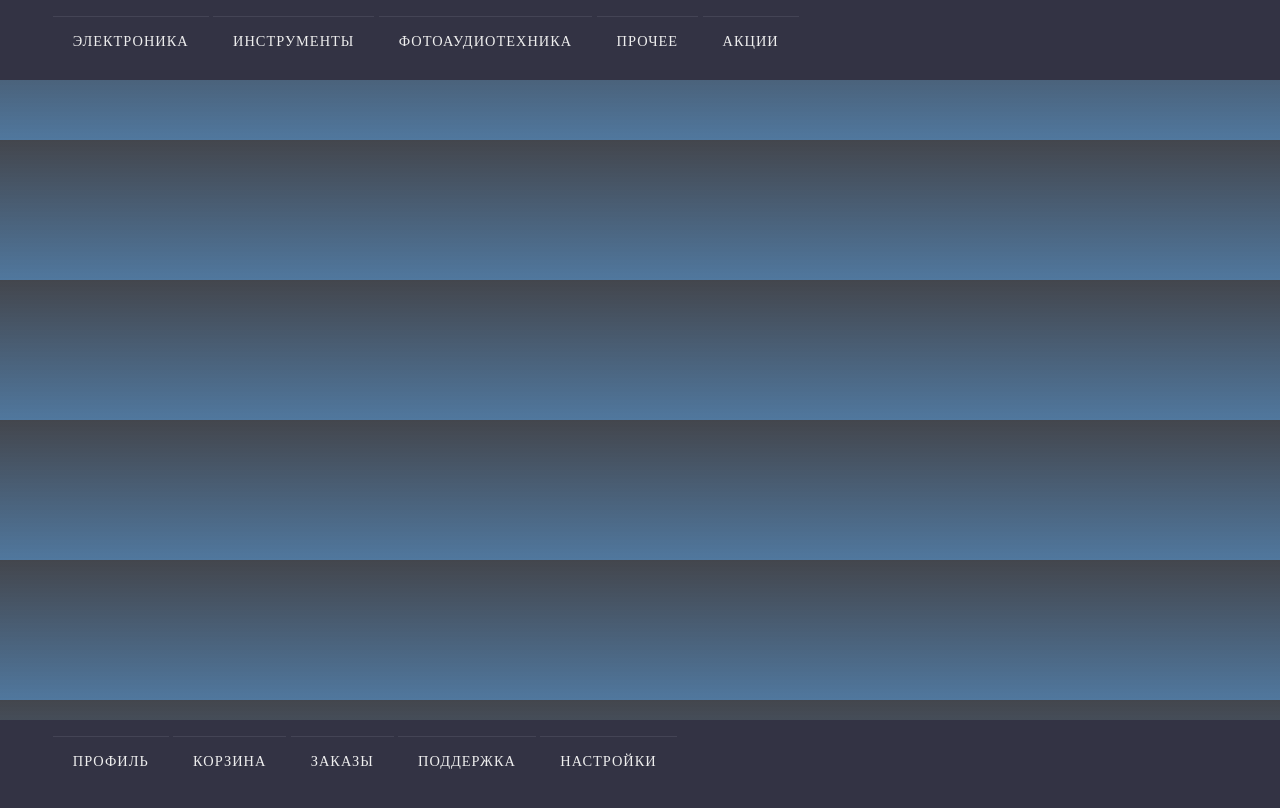
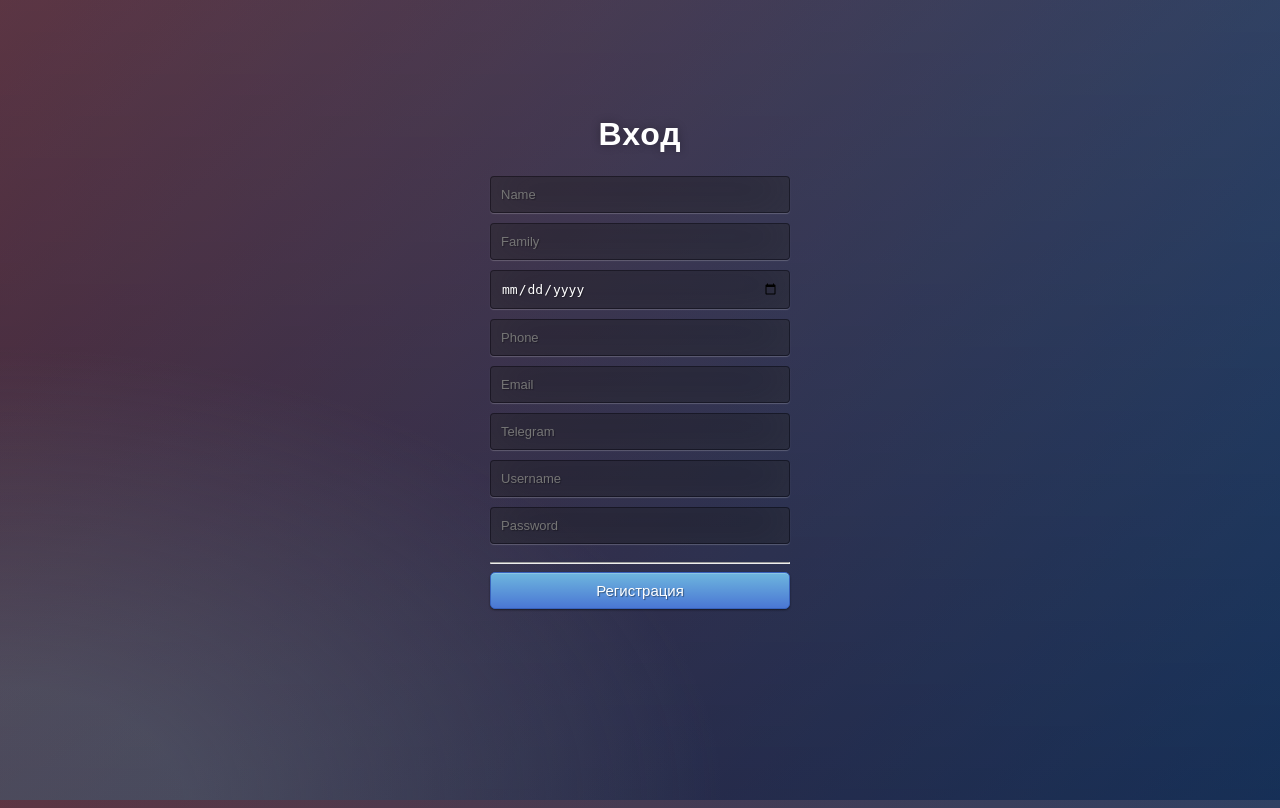
Before and after one commit to YuranIgnatenko/web-shop, a Flask app: page /registration in a window 1280 px wide. Before the commit the page ends 769 px from the top, so only its background shows below. Run offline with Flask 3, Linux system fonts and the light colour scheme; data that the repository does not hold is empty.

Commit message:
APPEND COOKIES AND REDIS

```diff
--- a/app.py
+++ b/app.py
@@ -1,18 +1,23 @@
 from flask import Flask, request, render_template, make_response, redirect
 from services import parser, models
-from config import Config
 
 import redis, random
+from services.models import Settings, Config
 
-class ManagerDataBase():
+
+class ManagerRedis():
 	def __init__(self):
 		self.cursor = redis.Redis("127.0.0.1", 6379, 0)
+
+	def get_cursor(self) -> redis.Redis:
+		return self.cursor
 
 	def set(self, key:str, value:any) -> None:
 		self.cursor.set(key, value)
 
 class ManagerCookies():
 	def __init__(self, cursor:redis.Redis):
+		print("+++++", cursor)
 		self.cursor = cursor
 
 	def is_match_cookies(self) -> bool:
@@ -20,35 +25,36 @@ class ManagerCookies():
 			return False
 		return True
 
-	def set_cookies_auth(self):
-		token = str(self.init_token())
-		response = make_response(render_template('settings.html'))
-		response.mimetype = 'text/plain'
-		print(response)
-		# response.set_cookie("token", token)
-		self.cursor.set(token, "test")
+	def set_cookies_auth(self, dict_data_user:dict):
+		token = self.init_token_str()
+		response = redirect("/settings")
+		print(f"RESPONSE RESULT:{response}")
 
-
+		response.set_cookie("token", token)
+		response.set_cookie("name", dict_data_user['name'])
+		response.set_cookie("family", dict_data_user['family'])
+		response.set_cookie("birthday", dict_data_user['birthday'])
+		response.set_cookie("phone", dict_data_user['phone'])
+		response.set_cookie("email", dict_data_user['email'])
+		response.set_cookie("telegram", dict_data_user['telegram'])
+		response.set_cookie("login", dict_data_user['login'])
+		response.set_cookie("password", dict_data_user['password'])
+		copy_dict_data_user = dict_data_user
+		copy_dict_data_user["settings_pic_profile"] = "https://png.pngtree.com/thumb_back/fh260/background/20230612/pngtree-in-the-style-of-2d-game-art-image_2884743.jpg"
+		self.cursor.hmset(token, copy_dict_data_user)
 		return response
 
+	def init_token_str(self) -> str:
+		token = random.randint(100_000, 999_999)
+		return str(token)
 
-	def init_token(self) -> int:
-		token = random.randint(100_000, 999_999)
-		return token
-
-class Settings():
-	def __init__(self, conf:Config):
-		self.conf = conf
-		self.dict_settings_values = {}
-	def resave_values(self) -> None:
-		self.conf.rewrite_from_dict(self.dict_settings_values)
 
 
 class WebApp():
 	def __init__(self) -> None:
 		self.conf = Config("config.json")
-		self.mng_database = ManagerDataBase()
-		self.mng_cookies = ManagerCookies(self.mng_database)
+		self.mng_redis = ManagerRedis()
+		self.mng_cookies = ManagerCookies(self.mng_redis.get_cursor())
 		self.app = Flask(__name__)
 		self.service_parser = parser.Parser()
 		self.active_number_page = 1
@@ -120,17 +126,21 @@ class WebApp():
 
 		@self.app.route('/settings')
 		def route_settings():
-			self.settings.dict_settings_values = self.conf.data
+			# self.settings.dict_settings_values = self.conf.data
+			cookies_token = request.cookies.get('token')
+			print(cookies_token)
+			temp_data = self.mng_redis.cursor.hgetall(cookies_token)
+			# temp_data = {temp_data}
+			print("TEMP DATA FROM REDIS FOR TOKEN",temp_data)
+			self.settings.dict_settings_values = temp_data
 			return render_template('settings.html', settings=self.settings)
 
 		@self.app.route('/settings_apply', methods=['POST'])
 		def route_settings_apply():
 			form_settings = request.form
-			# self.settings.dict_settings_values = {}
 			for field in form_settings:
 				self.settings.dict_settings_values[field] = form_settings[field]
 			self.conf.rewrite_from_dict(self.settings.dict_settings_values)
-			# self.settings.resave_values()
 			return render_template('settings.html', settings=self.settings)
 
 		@self.app.route('/support')
@@ -159,8 +169,28 @@ class WebApp():
 
 		@self.app.route('/auth', methods=['POST'])
 		def route_cookies():
+			self.settings.dict_settings_values = self.conf.data
 			if self.mng_cookies.is_match_cookies() == False:
-				return self.mng_cookies.set_cookies_auth()
+				temp_data = {}
+				return self.mng_cookies.set_cookies_auth(temp_data)
+
+			return redirect('/registration')
+
+		@self.app.route('/registration')
+		def route_registration():
+			return render_template('registration.html')
+
+		@self.app.route('/registration_apply', methods=['POST'])
+		def route_registration_apply():
+			temp_data = {}
+			form_registration = request.form
+			for field in form_registration:
+				temp_data[field] = form_registration[field]
+			# self.conf.rewrite_from_dict(self.settings.dict_settings_values)
+			# return render_template('settings.html', settings=self.settings)
+			print(temp_data)
+			response_redirect_settings = self.mng_cookies.set_cookies_auth(temp_data)
+			return response_redirect_settings
 
 	def start_app(self) -> None:
 		self.app.run(debug=False)
--- a/templates/products.html
+++ b/templates/products.html
@@ -77,6 +77,7 @@
 
 	<nav class="nav_down" role="navigation">
 		<ul>
+			<li><a href="/login">вход</a></li>
 			<li><a href="/profile">профиль</a></li>
 			<li><a href="/saved">корзина</a></li>
 			<li><a href="/orders">заказы</a></li>
--- a/templates/registration.html
+++ b/templates/registration.html
@@ -1,362 +1,201 @@
 <!DOCTYPE html>
-<html lang="ru-ru">
+<html lang="en">
 
 <head>
+	<meta charset="UTF-8">
+	<meta name="viewport" content="width=device-width, initial-scale=1.0">
+	<title>Document</title>
+</head>
 
-
-	<meta content="text/html; charset=utf-8" http-equiv="Content-Type">
-	<meta name="keywords" content="" />
-	<meta name="description" content="" />
-	<!-- <meta content="width=device-width, initial-scale=1, user-scalable=no, maximum-scale=1" name="viewport"> -->
-	<meta name="viewport" content="width=1200px">
-	<title>Регистрация</title>
-
+<body>
 
 	<style>
-		:root {
+		@import url(https://fonts.googleapis.com/css?family=Open+Sans);
 
-			--mainSchemeColor: #804C3E;
-
-			/* color element */
-			--mainContrastSchemeColor: #3584a4;
-			/* hover to element */
-			--mainContrastSchemeColor-darken10: #052f3f;
-
-			--catalogTitleColor: #333;
-
-			--mainSchemeColorHover: #1a791f;
-			--mainContrastSchemeColorHover: #f5946b;
-
-			--menuBorderDarken: #7b4739;
-
-			--mainSchemeColor-darken10: #764234;
-			--mainSchemeColor-darken20: #6c382a;
-			--mainSchemeColor-darken30: #622e20;
-			--mainSchemeColor-lighten10: #8a5648;
-			--mainSchemeColor-lighten20: #946052;
-
-
-
-			--mainContrastSchemeColor-darken20: #eb8a61;
-			--mainContrastSchemeColor-darken30: #e18057;
-			--mainContrastSchemeColor-lighten10: #ffa87f;
-			--mainContrastSchemeColor-lighten20: #ffb289;
+		.btn {
+			display: inline-block;
+			*display: inline;
+			*zoom: 1;
+			padding: 4px 10px 4px;
+			margin-bottom: 0;
+			font-size: 13px;
+			line-height: 18px;
+			color: #333333;
+			text-align: center;
+			text-shadow: 0 1px 1px rgba(255, 255, 255, 0.75);
+			vertical-align: middle;
+			background-color: #f5f5f5;
+			background-image: -moz-linear-gradient(top, #ffffff, #e6e6e6);
+			background-image: -ms-linear-gradient(top, #ffffff, #e6e6e6);
+			background-image: -webkit-gradient(linear, 0 0, 0 100%, from(#ffffff), to(#e6e6e6));
+			background-image: -webkit-linear-gradient(top, #ffffff, #e6e6e6);
+			background-image: -o-linear-gradient(top, #ffffff, #e6e6e6);
+			background-image: linear-gradient(top, #ffffff, #e6e6e6);
+			background-repeat: repeat-x;
+			filter: progid:dximagetransform.microsoft.gradient(startColorstr=#ffffff, endColorstr=#e6e6e6, GradientType=0);
+			border-color: #e6e6e6 #e6e6e6 #e6e6e6;
+			border-color: rgba(0, 0, 0, 0.1) rgba(0, 0, 0, 0.1) rgba(0, 0, 0, 0.25);
+			border: 1px solid #e6e6e6;
+			-webkit-border-radius: 4px;
+			-moz-border-radius: 4px;
+			border-radius: 4px;
+			-webkit-box-shadow: inset 0 1px 0 rgba(255, 255, 255, 0.2), 0 1px 2px rgba(0, 0, 0, 0.05);
+			-moz-box-shadow: inset 0 1px 0 rgba(255, 255, 255, 0.2), 0 1px 2px rgba(0, 0, 0, 0.05);
+			box-shadow: inset 0 1px 0 rgba(255, 255, 255, 0.2), 0 1px 2px rgba(0, 0, 0, 0.05);
+			cursor: pointer;
+			*margin-left: .3em;
 		}
 
-		div>a>span {
-			background-color: var(--mainContrastSchemeColor);
-			color: white;
-			padding: 4px;
+		.btn:hover,
+		.btn:active,
+		.btn.active,
+		.btn.disabled,
+		.btn[disabled] {
+			background-color: #e6e6e6;
+		}
+
+		.btn-large {
+			padding: 9px 14px;
+			font-size: 15px;
+			line-height: normal;
+			-webkit-border-radius: 5px;
+			-moz-border-radius: 5px;
 			border-radius: 5px;
 		}
 
-		div>a>span:hover {
-			background-color: var(--mainContrastSchemeColor-darken10);
+		.btn:hover {
+			color: #333333;
+			text-decoration: none;
+			background-color: #e6e6e6;
+			background-position: 0 -15px;
+			-webkit-transition: background-position 0.1s linear;
+			-moz-transition: background-position 0.1s linear;
+			-ms-transition: background-position 0.1s linear;
+			-o-transition: background-position 0.1s linear;
+			transition: background-position 0.1s linear;
 		}
 
-		.link_btn {
-			background-color: var(--mainContrastSchemeColor);
-			padding: 4px;
-			border-radius: 5px;
+		.btn-primary,
+		.btn-primary:hover {
+			text-shadow: 0 -1px 0 rgba(0, 0, 0, 0.25);
+			color: #ffffff;
 		}
 
-		.link_btn:hover {
-			background-color: var(--mainContrastSchemeColor-darken10);
+		.btn-primary.active {
+			color: rgba(255, 255, 255, 0.75);
 		}
 
-		.input_form_field {
-			background-color: #946052;
-			color: #104d64;
+		.btn-primary {
+			background-color: #4a77d4;
+			background-image: -moz-linear-gradient(top, #6eb6de, #4a77d4);
+			background-image: -ms-linear-gradient(top, #6eb6de, #4a77d4);
+			background-image: -webkit-gradient(linear, 0 0, 0 100%, from(#6eb6de), to(#4a77d4));
+			background-image: -webkit-linear-gradient(top, #6eb6de, #4a77d4);
+			background-image: -o-linear-gradient(top, #6eb6de, #4a77d4);
+			background-image: linear-gradient(top, #6eb6de, #4a77d4);
+			background-repeat: repeat-x;
+			filter: progid:dximagetransform.microsoft.gradient(startColorstr=#6eb6de, endColorstr=#4a77d4, GradientType=0);
+			border: 1px solid #3762bc;
+			text-shadow: 1px 1px 1px rgba(0, 0, 0, 0.4);
+			box-shadow: inset 0 1px 0 rgba(255, 255, 255, 0.2), 0 1px 2px rgba(0, 0, 0, 0.5);
 		}
 
-		.input_form_field:hover {
-			background-color: #946052;
-			color: #000000;
+		.btn-primary:hover,
+		.btn-primary:active,
+		.btn-primary.active,
+		.btn-primary.disabled,
+		.btn-primary[disabled] {
+			filter: none;
+			background-color: #4a77d4;
+		}
+
+		.btn-block {
+			width: 100%;
+			display: block;
+		}
+
+		* {
+			-webkit-box-sizing: border-box;
+			-moz-box-sizing: border-box;
+			-ms-box-sizing: border-box;
+			-o-box-sizing: border-box;
+			box-sizing: border-box;
+		}
+
+		html {
+			width: 100%;
+			height: 100%;
+			overflow: hidden;
+		}
+
+		body {
+			width: 100%;
+			height: 100%;
+			font-family: 'Open Sans', sans-serif;
+			background: #092756;
+			background: -moz-radial-gradient(0% 100%, ellipse cover, rgba(104, 128, 138, .4) 10%, rgba(138, 114, 76, 0) 40%), -moz-linear-gradient(top, rgba(57, 173, 219, .25) 0%, rgba(42, 60, 87, .4) 100%), -moz-linear-gradient(-45deg, #670d10 0%, #092756 100%);
+			background: -webkit-radial-gradient(0% 100%, ellipse cover, rgba(104, 128, 138, .4) 10%, rgba(138, 114, 76, 0) 40%), -webkit-linear-gradient(top, rgba(57, 173, 219, .25) 0%, rgba(42, 60, 87, .4) 100%), -webkit-linear-gradient(-45deg, #670d10 0%, #092756 100%);
+			background: -o-radial-gradient(0% 100%, ellipse cover, rgba(104, 128, 138, .4) 10%, rgba(138, 114, 76, 0) 40%), -o-linear-gradient(top, rgba(57, 173, 219, .25) 0%, rgba(42, 60, 87, .4) 100%), -o-linear-gradient(-45deg, #670d10 0%, #092756 100%);
+			background: -ms-radial-gradient(0% 100%, ellipse cover, rgba(104, 128, 138, .4) 10%, rgba(138, 114, 76, 0) 40%), -ms-linear-gradient(top, rgba(57, 173, 219, .25) 0%, rgba(42, 60, 87, .4) 100%), -ms-linear-gradient(-45deg, #670d10 0%, #092756 100%);
+			background: -webkit-radial-gradient(0% 100%, ellipse cover, rgba(104, 128, 138, .4) 10%, rgba(138, 114, 76, 0) 40%), linear-gradient(to bottom, rgba(57, 173, 219, .25) 0%, rgba(42, 60, 87, .4) 100%), linear-gradient(135deg, #670d10 0%, #092756 100%);
+			filter: progid:DXImageTransform.Microsoft.gradient(startColorstr='#3E1D6D', endColorstr='#092756', GradientType=1);
+		}
+
+		.login {
+			position: absolute;
+			top: 30%;
+			left: 50%;
+			margin: -150px 0 0 -150px;
+			width: 300px;
+			height: 300px;
+		}
+
+		.login h1 {
+			color: #fff;
+			text-shadow: 0 0 10px rgba(0, 0, 0, 0.3);
+			letter-spacing: 1px;
+			text-align: center;
+		}
+
+		input {
+			width: 100%;
+			margin-bottom: 10px;
+			background: rgba(0, 0, 0, 0.3);
+			border: none;
+			outline: none;
+			padding: 10px;
+			font-size: 13px;
+			color: #fff;
+			text-shadow: 1px 1px 1px rgba(0, 0, 0, 0.3);
+			border: 1px solid rgba(0, 0, 0, 0.3);
+			border-radius: 4px;
+			box-shadow: inset 0 -5px 45px rgba(100, 100, 100, 0.2), 0 1px 1px rgba(255, 255, 255, 0.2);
+			-webkit-transition: box-shadow .5s ease;
+			-moz-transition: box-shadow .5s ease;
+			-o-transition: box-shadow .5s ease;
+			-ms-transition: box-shadow .5s ease;
+			transition: box-shadow .5s ease;
+		}
+
+		input:focus {
+			box-shadow: inset 0 -5px 45px rgba(100, 100, 100, 0.4), 0 1px 1px rgba(255, 255, 255, 0.2);
 		}
 	</style>
-
-	<link href="http://new15942715563356.myaddshop.ru/css/shop/themes/base/style.css?ver=1691644398" rel="stylesheet"
-		type="text/css">
-	<link href="http://new15942715563356.myaddshop.ru/css/shop/themes/templates/michigan.css?ver=1691644398"
-		rel="stylesheet" type="text/css">
-	<link href="http://new15942715563356.myaddshop.ru/css/shop/mobile.css?ver=1691644398" rel="stylesheet"
-		type="text/css" media="(max-width: 1366px)">
-
-	<script>
-		window.shop_currency = 'руб.';
-		window.shop_id = '1010';
-		window.customer_discount = '';
-		window.template_class = 'michigan';
-		window.item_img_zoom = '0';
-		window.promo_discount = null;
-		window.promo_title = null;
-		window.one_click_buy = 1;
-	</script> <!-- gsc start -->
-
-	<!-- gsc end -->
-
-	<!-- ywm start -->
-
-	<!-- ywm end -->
-
-
-	<!-- Подключите тут важные скрипты и стили. -->
-</head>
-
-<body class=" michigan  rate_1 shop_1010" data-template="michigan" data-color-scheme="spicy">
-	<div class="wrapper">
-
-		<header>
-			<div class="header-top">
-				<div class="inner">
-					<div class="email-wrapper">
-						<a href="mailto:{{ .Email}}">{{ .Email}}</a>
-					</div>
-
-					<div class="phone">
-						<a href="tel:{{ .Phone}}">{{ .Phone}}</a>
-					</div>
-
-					<div class="login_or_reg">
-						{{if .IsLogin}}
-						<a>Пользователь:{{ .NameLogin }}</a>
-						<hr>
-						<a class="link_btn" href="/out">Выход</a>
-						{{else}}
-						<a class="link_btn" href="/login">Вход</a>
-						<hr>
-						<a class="link_btn" href="/registration">Регистрация</a>
-						{{end}}
-						{{if .IsAdmin}}
-						<hr>
-						<a class="link_btn" href="/cms">cms</a>
-						{{end}}
-					</div>
-				</div>
-			</div>
-
-			<div class="header-middle">
-				<div class="inner">
-					<div class="header-middle-left">
-						<div class="logo_wrapper">
-							<a href="/home" class="logo">
-								<img src="{{ .Path_logo_company}}" srcset="{{ .Path_logo_company}} 2x"
-									alt="{{ .Company_name}}" width="250px" height="70px" />
-							</a>
-						</div>
-						<div class="slogan">{{ .Location_office}}</div>
-					</div>
-					<div class="search_form">
-						<!-- FART ORDER  -->
-
-						<form action="/fast_mail">
-							<button style="width: 100%;" type="submit">Написать письмо*</button>
-						</form>
-
-						<br>
-
-						<form method="GET" action="/search">
-							<input type="text" name="search" id="search" placeholder="Найти товар" autocomplete="off"
-								autofocus value="{{.LastValueSearch}}" />
-							<button type="submit">Поиск</button>
-							<div id="autocomplete"></div>
-						</form>
-					</div>
-
-					<div class="header-middle-right">
-						<div class="search_open bars" title="Поиск по товарам">
-							<i data-feather="search"></i>
-							<span>Поиск</span>
-						</div>
-
-						{{if .IsLogin}}
-						<div class="orders bars" title="Редактор">
-							<a href="/orders">
-
-								<span>Редактор</span>
-							</a>
-						</div>
-						<div class="favorite bars">
-							<a href="/favorites">
-
-								<span>Избранное</span>
-							</a>
-						</div>
-						<div class="orders_history bars">
-							<a href="/orders_history">
-
-								<span>Заказы</span>
-							</a>
-						</div>
-
-						{{end}}
-
-
-					</div>
-				</div>
-			</div>
-
-			<div>
-				<hr>
-			</div>
-
-			<div class="header-bottom">
-				<div class="inner">
-					{{ .PageMenuTemplHtml }}
-				</div>
-			</div>
-
-			<div>
-				<hr>
-			</div>
+	<div class="login">
+		<h1>Вход</h1>
+		<form action="/registration_apply" method="post">
+			<input type="text" name="name" placeholder="Name" required="required" />
+			<input type="text" name="family" placeholder="Family" required="required" />
+			<input type="date" name="birthday" placeholder="Birthday" required="required" />
+			<input type="tel" name="phone" placeholder="Phone" required="required" />
+			<input type="email" name="email" placeholder="Email" required="required" />
+			<input type="text" name="telegram" placeholder="Telegram" required="required" />
+			<input type="text" name="login" placeholder="Username" required="required" />
+			<input type="password" name="password" placeholder="Password" required="required" />
+			<hr>
+			<button type="submit" class="btn btn-primary btn-block btn-large">Регистрация</button>
+		</form>
 	</div>
-	</header>
-	<main>
-		<div class="block main">
-			<div class="inner">
-
-				<div class="content  nositebar  ">
-
-					<div class="auth-inner">
-
-						<div class="breadcrumb">
-							<span><a href="/home">Главная</a> / </span>
-							<span>Регистрация</span>
-						</div>
-
-						<h1 class="shop-title">Регистрация</h1>
-
-						<div class="registration_login_wrapper">
-
-							<div class="form">
-								<form class="login-form" action="/create_user" method="POST">
-									<input class="input_form_field" type="text" name="login" placeholder="Логин"
-										autocomplete="off" required="required" />
-									<input class="input_form_field" type="text" name="password" placeholder="Пароль"
-										autocomplete="off" required="required" />
-									<input class="input_form_field" type="text" name="name" placeholder="Имя"
-										autocomplete="off" required="required" />
-									<input class="input_form_field" type="text" name="family" placeholder="Фамилия"
-										autocomplete="off" required="required" />
-									<input class="input_form_field" type="text" name="phone" placeholder="Телефон"
-										autocomplete="off" required="required" />
-									<input class="input_form_field" type="email" name="email" placeholder="Почта"
-										autocomplete="off" required="required" />
-									<!-- login, password, name, family, phone, email -->
-
-									<br>
-									<input type="submit" value="Зарегистрировать"
-										style="padding:10px; background-color:var(--mainContrastSchemeColor);" />
-									<br>
-									<p class="message">Зарегистрированы? <a href="/login">Войти</a></p>
-								</form>
-
-							</div>
-							<div class="registr_descr">
-								<div class="title">Зачем нужна регистрация?</div>
-								<p>Зарегистрировавшись на сайте, Вы сможете получить личный кабинет, что позволит Вам
-									отслеживать историю заказов, быстрее оформлять заказы в нашем Интернет магазине. Вся
-									информация о Вас будет доступна в любое время, и ее не нужно будет вводить повторно.
-								</p>
-							</div>
-						</div>
-
-					</div>
-
-
-				</div>
-
-			</div>
-		</div>
-	</main>
-	</div>
-	<footer class="block">
-		<div class="top">
-			<div class="inner">
-				<div class="fmenu">
-					<div class="logo_wrapper">
-						<a class="logo" href="/home">
-							<img src="{{ .Path_logo_company}}" alt="Мир книг" />
-						</a>
-					</div>
-					<div class="copyright">&copy;
-						{{ .Copyright}}</div>
-
-				</div>
-			</div>
-			<!-- <div class="fmenu">
-					<div class="footer_subtitle">О магазине</div>
-					<ul>
-						<li>
-							<a href="/home">Главная</a>
-						</li>
-						<li>
-							<a href="/sales">Акции</a>
-						</li>
-						<li>
-							<a href="/prosv">Просвещение</a>
-						</li>
-						<li>
-							<a href="/agat">Агат</a>
-						</li>
-						<li>
-							<a href="/contacts">Контакты</a>
-						</li>
-						<li>
-							<a href="/news" class="" title="Блог">Блог</a>
-						</li>
-
-					</ul>
-
-				</div> -->
-			<!-- <div class="fmenu catalog">
-					<div class="footer_subtitle">Каталог</div>
-					<ul>
-						<li>
-							<a href="http://new15942715563356.myaddshop.ru/categories/shkafy-i-mebelnye-stenki/"
-								class="" title="Шкафы и мебельные стенки">Шкафы и мебельные стенки</a>
-
-						</li>
-						<li>
-							<a href="http://new15942715563356.myaddshop.ru/categories/stellazhi-i-polki/" class=""
-								title="Стеллажи и полки">Стеллажи и полки</a>
-
-						</li>
-						<li>
-							<a href="http://new15942715563356.myaddshop.ru/categories/komody-i-garderoby/" class=""
-								title="Комоды и гардеробы">Комоды и гардеробы</a>
-
-						</li>
-						<li>
-							<a href="http://new15942715563356.myaddshop.ru/categories/stoly-i-stulya/" class=""
-								title="Столы и стулья">Столы и стулья</a>
-
-						</li>
-					</ul>
-				</div>
-				<div class="fmenu contact_us">
-					<div class="footer_subtitle">Свяжитесь с нами</div>
-					<div class="address">{{ .location_office}}</div>
-					<div>
-						<span class="mail_span">E-mail:</span>
-						<a href="mailto:{{ .Email}}">{{ .Email}}</a>
-					</div>
-
-					<a class="footer_phone" href="tel:{{ .Phone}}">{{ .Phone}}</a>
-					<div class="social">
-						<a target="_blank" href="https://vk.com/magazin_rzn" class="link_vk"></a>
-						<!-- <a target="_blank" href="https://facebook.com/#" class="link_fb"></a>
-						<a target="_blank" href="https://ok.ru/#" class="link_ok"></a>
-						<a target="_blank" href="https://www.instagram.com/#" class="link_instagram"></a>
-						<a target="_blank" href="https://www.youtube.com/#" class="link_youtube"></a> -->
-		</div>
-
-		</div> -->
-		</div>
-		</div>
-	</footer>
-
-	<!-- 16 ms -->
 </body>
 
 </html>
```
Also changed, not shown: config.py (deleted, +0 -51 lines), services/models.py (+64 -0 lines).
